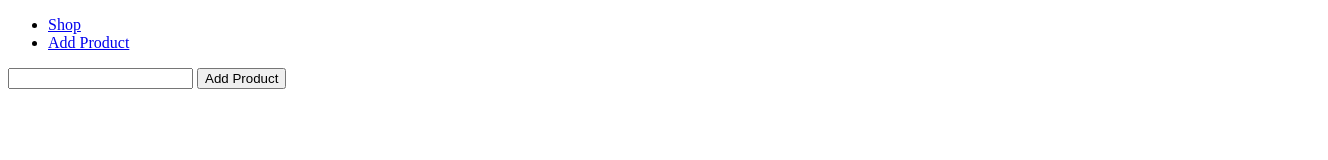
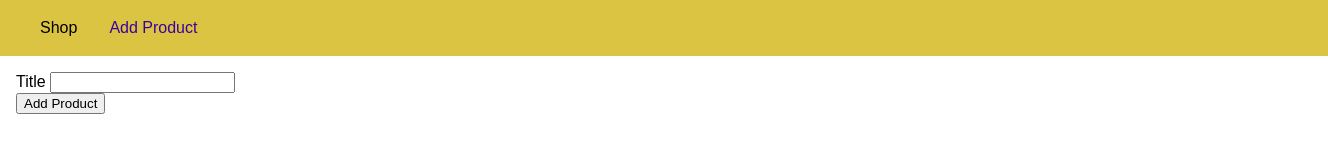
Before and after one commit to pedroarturoliver/LearningNodeJs, a website: page expressjs/views/add-product.html in a window 1280 px wide. Shown: the whole page, 1328 px wide, since content can reach past the window. Drawn offline with Linux system fonts and the light colour scheme.

Commit message:
Servindo arquivos estáticos, estilizando páginas

```diff
--- a/expressjs/app.js
+++ b/expressjs/app.js
@@ -1,5 +1,6 @@
 const express = require('express');
 const bodyParser = require('body-parser');
+const path = require('path');
 
 const app = express();
 
@@ -10,6 +11,8 @@ const erroRoute = require('./routes/erro')
 
 app.use(bodyParser.urlencoded({extended: false}))
 
+app.use(express.static(path.join(__dirname, 'public')));
+
 app.use('/admin', adminRoutes)
 app.use(shopRoutes)
 app.use(erroRoute)
--- /dev/null
+++ b/expressjs/public/css/main.css
@@ -0,0 +1,45 @@
+ body {
+            padding: 0;
+            margin: 0;
+            font-family: sans-serif;
+        }
+
+        main {
+            padding: 1rem;
+        }
+
+        .main-header {
+            width: 100%;
+            height: 3.5rem;
+            background-color: #dbc441;
+            padding: 0 1.5rem;
+        }
+
+        .main-header__nav {
+            height: 100%;
+            display: flex;
+            align-items: center;
+        }
+
+        .main-header__item-list {
+            list-style: none;
+            margin: 0;
+            padding: 0;
+            display: flex;
+        }
+
+        .main-header__item {
+            margin: 0 1rem;
+            padding: 0;
+        }
+
+        .main-header__item a {
+            text-decoration: none;
+            color: black;
+        }
+
+        .main-header__item a:hover,
+        .main-header__item a:active,
+        .main-header__item a.active {
+            color: #3e00a1;
+        }
--- /dev/null
+++ b/expressjs/public/css/products.css
@@ -0,0 +1,36 @@
+.product-form {
+            width: 20rem;
+            max-width: 90%;
+            margin: auto;
+        }
+
+        .form-control {
+            margin: 1rem 0;
+        }
+
+        .form-control label,
+        .form-control input {
+            display: block;
+            width: 100%;
+        }
+
+        .form-control input {
+            border: 1px solid #dbc441;
+            font: inherit;
+            border-radius: 2px;
+        }
+
+        button {
+            font: inherit;
+            border: 1px solid #3e00a1;
+            color: #3e00a1;
+            background: white;
+            border-radius: 3px;
+            cursor: pointer;
+        }
+
+        button:hover,
+        button:active {
+            background-color: #3e00a1;
+            color: white;
+        }
--- a/expressjs/routes/erro.js
+++ b/expressjs/routes/erro.js
@@ -5,7 +5,7 @@ const rootDir = require('../utils/path')
 
 router.use('/', (req, res, next) => {
 
-    res.status(404).sendFile(path.join(rootDir, 'views', 'erro.html'));
+    res.status(404).sendFile(path.join(rootDir, 'views', '404.html'));
 
 });
 
--- a/expressjs/views/add-product.html
+++ b/expressjs/views/add-product.html
@@ -6,21 +6,27 @@
     <meta name="viewport" content="width=device-width, initial-scale=1.0">
     <meta http-equiv="X-UA-Compatible" content="ie=edge">
     <title>Add Product</title>
+    <link rel="stylesheet" href="/css/main.css">
+    <link rel="stylesheet" href="/css/product.css">
 </head>
 
 <body>
-    <header>
-        <nav>
-            <ul>
-                <li><a href="/">Shop</a></li>
-                <li><a href="/admin/add-product">Add Product</a></li>
+    <header class="main-header">
+        <nav class="main-header__nav">
+            <ul class="main-header__item-list">
+                <li class="main-header__item"><a href="/">Shop</a></li>
+                <li class="main-header__item"><a class="active" href="/admin/add-product">Add Product</a></li>
             </ul>
         </nav>
     </header>
 
     <main>
-        <form action="/admin/add-product" method="POST">
-            <input type="text" name="title">
+        <form class="product-form" action="/admin/add-product" method="POST">
+            <div class="form-control">
+                <label for="title">Title</label>
+                <input type="text" name="title" id="title">
+            </div>
+
             <button type="submit">Add Product</button>
         </form>
     </main>
```
Also changed, not shown: expressjs/views/404.html (added, +24 -0 lines), expressjs/views/shop.html (+7 -5 lines).
